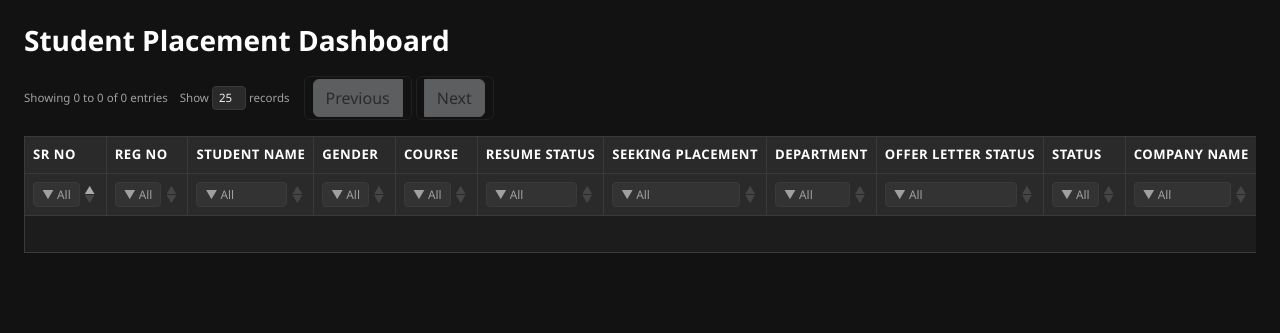
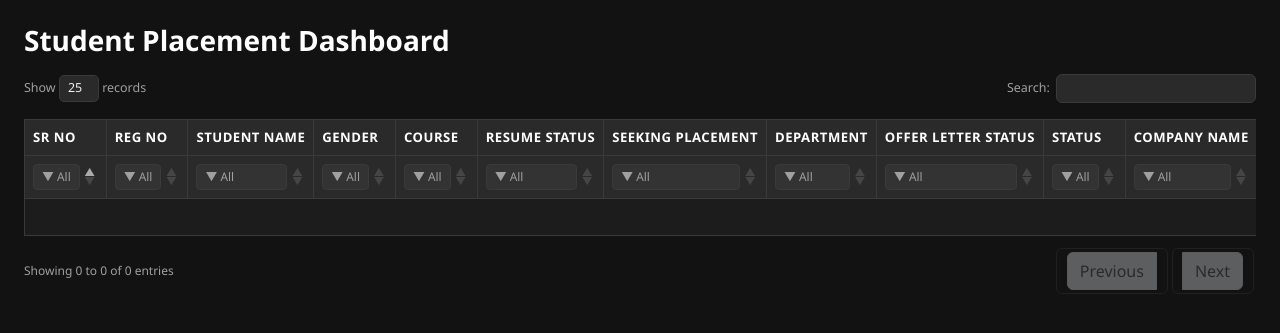
Before and after one commit to whovibhor/Placement-MIS, a Flask app: page /dashboard in a window 1280 px wide. Shown: the part 62-395 px from the top of the page. Run offline with Flask 3, Linux system fonts and the light colour scheme; data that the repository does not hold is empty; some libraries are stand-ins or nearby versions.

Commit message:
Fixed the UI and Logic

```diff
--- a/static/filterSystem.js
+++ b/static/filterSystem.js
@@ -91,8 +91,8 @@ function initFilterSystem(opts) {
         lengthMenu: [10, 25, 50, 100, 500],
         scrollX: true,
         deferRender: true,
-        searching: false,
-        dom: '<"dt-top-bar"ilp>rt'
+        searching: true,
+        dom: '<"dt-top-bar"lf>rt<"dt-bottom-bar"ip>'
     };
 
     // Merge caller overrides (e.g. language)
--- a/static/style.css
+++ b/static/style.css
@@ -651,25 +651,16 @@ table.dataTable thead .sorting_desc::after {
     opacity: 1;
 }
 
-/* ── Dashboard top bar (info + pagination) ──────────── */
+/* ── Dashboard top bar (length left, search right) ──── */
 .dt-top-bar {
     display: flex;
     align-items: center;
-    gap: 12px;
-    margin-bottom: 8px;
-    flex-wrap: wrap;
-}
-
-.dt-top-bar .dataTables_info {
-    font-size: 0.72rem !important;
-    color: var(--text-secondary) !important;
-    margin: 0 !important;
-    padding: 0 !important;
-    white-space: nowrap;
+    justify-content: space-between;
+    margin-bottom: 10px;
 }
 
 .dt-top-bar .dataTables_length {
-    font-size: 0.72rem !important;
+    font-size: 0.78rem !important;
     color: var(--text-secondary) !important;
     margin: 0 !important;
     padding: 0 !important;
@@ -677,18 +668,51 @@ table.dataTable thead .sorting_desc::after {
 }
 
 .dt-top-bar .dataTables_length select {
-    padding: 2px 6px !important;
-    font-size: 0.72rem !important;
-    border-radius: 4px !important;
+    padding: 3px 8px !important;
+    font-size: 0.78rem !important;
+    border-radius: 5px !important;
 }
 
-.dt-top-bar .dataTables_paginate {
+.dt-top-bar .dataTables_filter {
     margin: 0 !important;
     padding: 0 !important;
 }
 
-.dt-top-bar .dataTables_paginate .paginate_button {
-    padding: 2px 8px !important;
-    font-size: 0.7rem !important;
-    min-width: unset !important;
+.dt-top-bar .dataTables_filter label {
+    font-size: 0.78rem !important;
+    color: var(--text-secondary) !important;
 }
+
+.dt-top-bar .dataTables_filter input {
+    padding: 4px 10px !important;
+    font-size: 0.78rem !important;
+    border-radius: 6px !important;
+    width: 200px !important;
+}
+
+/* ── Dashboard bottom bar (info + pagination) ──────── */
+.dt-bottom-bar {
+    display: flex;
+    align-items: center;
+    justify-content: space-between;
+    margin-top: 10px;
+    flex-wrap: wrap;
+    gap: 8px;
+}
+
+.dt-bottom-bar .dataTables_info {
+    font-size: 0.75rem !important;
+    color: var(--text-secondary) !important;
+    margin: 0 !important;
+    padding: 0 !important;
+}
+
+.dt-bottom-bar .dataTables_paginate {
+    margin: 0 !important;
+    padding: 0 !important;
+}
+
+.dt-bottom-bar .dataTables_paginate .paginate_button {
+    padding: 3px 10px !important;
+    font-size: 0.75rem !important;
+}
```
